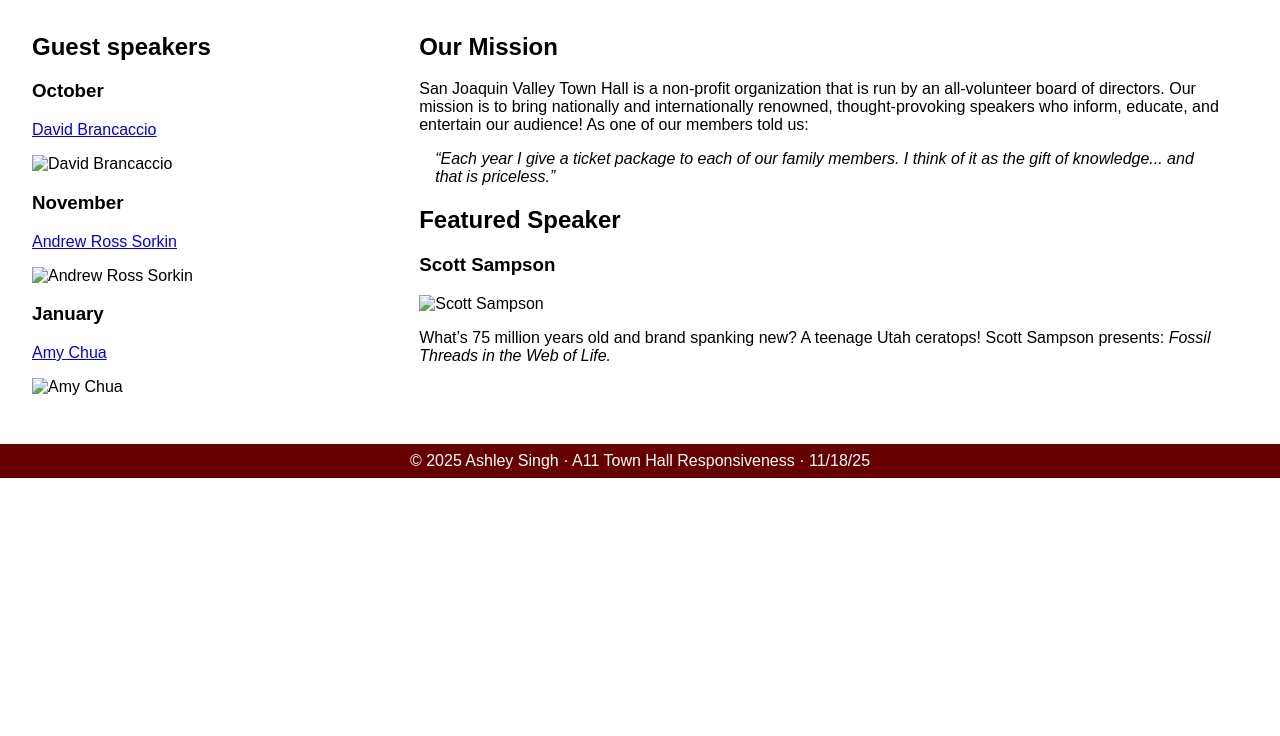
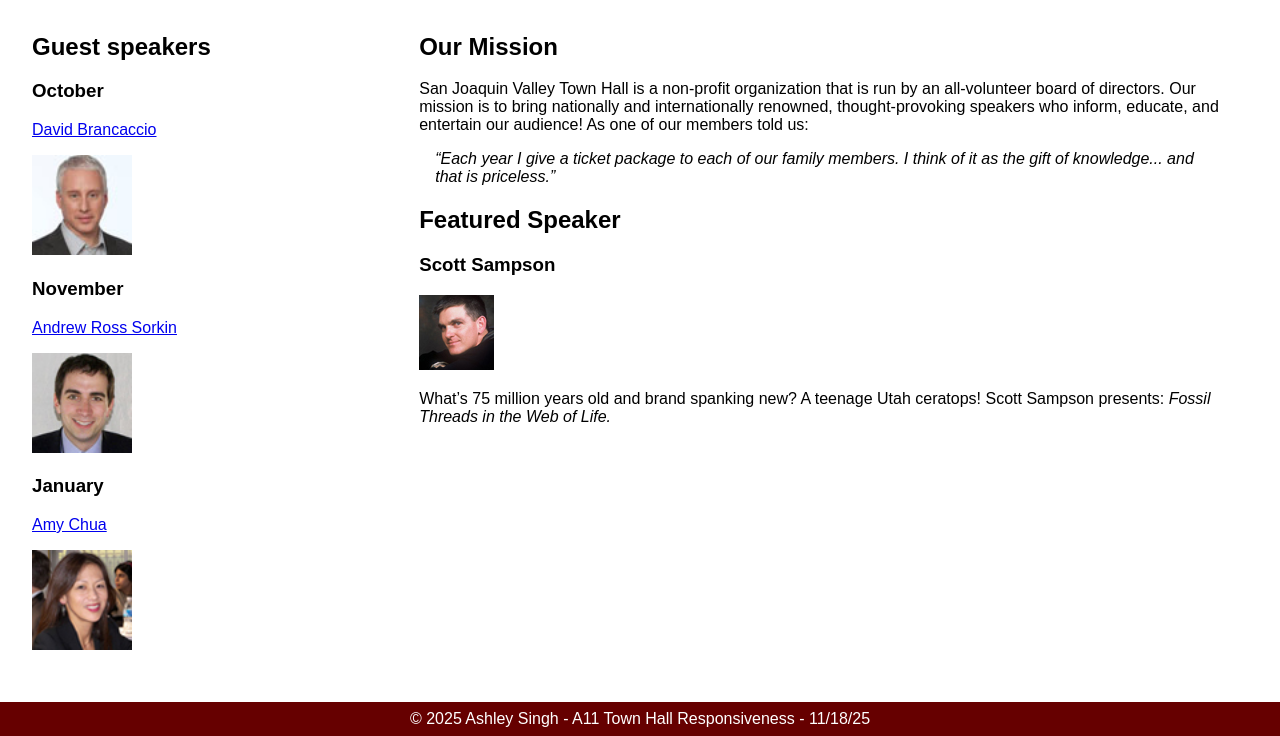
Before and after one commit to ashleysingh707/A11, a plain HTML site: page index.html in a window 1280 px wide. Shown: the part 164-900 px from the top of the page. Before the commit the page ends 800 px from the top, so only its background shows below. Drawn offline with Linux system fonts and the light colour scheme.

Commit message:
Update index.html

```diff
--- a/index.html
+++ b/index.html
@@ -51,15 +51,15 @@
 
     <h3>October</h3>
     <p><a href="speakers/brancaccio.html">David Brancaccio</a></p>
-    <img src="images/brancaccio75.jpg" alt="David Brancaccio" class="thumb">
+    <img src="images/brancaccio.jpg" alt="David Brancaccio" class="thumb">
 
     <h3>November</h3>
     <p><a href="speakers/sorkin.html">Andrew Ross Sorkin</a></p>
-    <img src="images/sorkin75.jpg" alt="Andrew Ross Sorkin" class="thumb">
+    <img src="images/sorkin.jpg" alt="Andrew Ross Sorkin" class="thumb">
 
     <h3>January</h3>
     <p><a href="speakers/chua.html">Amy Chua</a></p>
-    <img src="images/chua75.jpg" alt="Amy Chua" class="thumb">
+    <img src="images/chua.jpg" alt="Amy Chua" class="thumb">
   </aside>
 
   <section>
@@ -80,7 +80,7 @@
     <h2>Featured Speaker</h2>
 
     <h3>Scott Sampson</h3>
-    <img src="images/sampson75.jpg" alt="Scott Sampson" class="featured">
+    <img src="images/sampson.jpg" alt="Scott Sampson" class="featured">
 
     <p>
       What’s 75 million years old and brand spanking new? A teenage Utah ceratops! Scott Sampson
@@ -90,7 +90,7 @@
 </main>
 
 <footer>
-  &copy; 2025 Ashley Singh · A11 Town Hall Responsiveness · 11/18/25
+  &copy; 2025 Ashley Singh - A11 Town Hall Responsiveness - 11/18/25
 </footer>
 
 </body>
```
